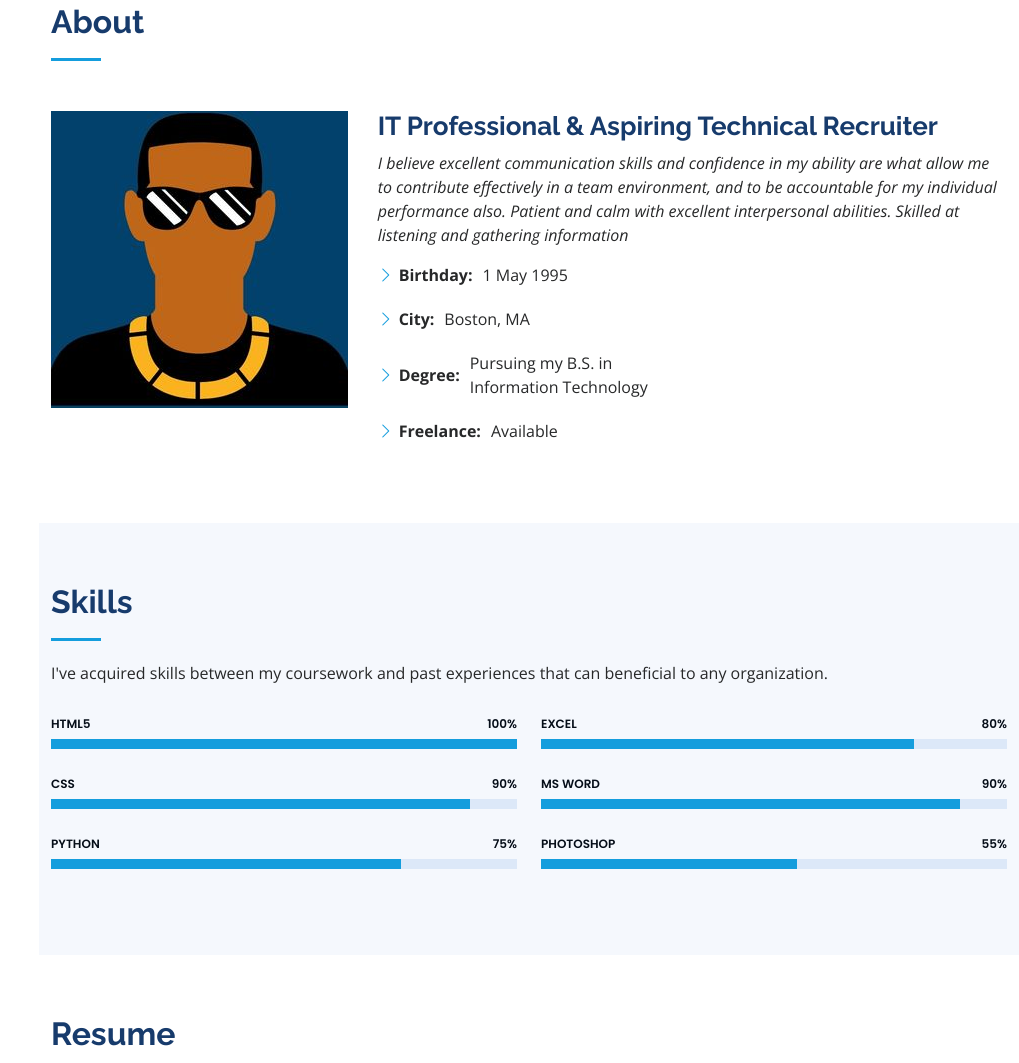
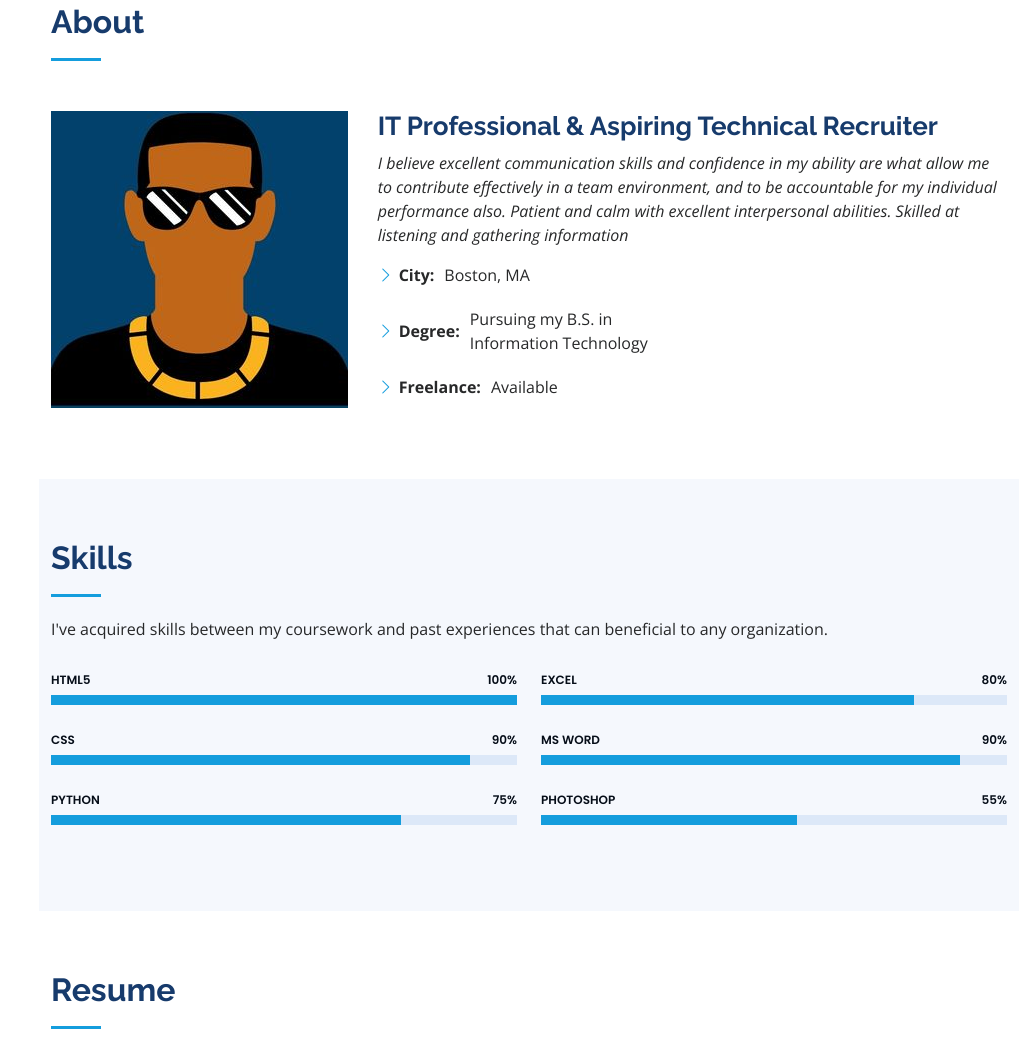
Before and after one commit to zhadjah9559/Chidera, a plain HTML site: page index.html in a window 1280 px wide. Shown: the part 857-1920 px from the top of the page, without its empty margins (261-1280 px from the left). Drawn offline with nearby package versions, Linux system fonts and the light colour scheme.

Commit message:
got rid of typo

```diff
--- a/index.html
+++ b/index.html
@@ -95,7 +95,6 @@ interpersonal abilities. Skilled at listening and gathering information
             <div class="row">
               <div class="col-lg-6">
                 <ul>
-                  <li><i class="bi bi-chevron-right"></i> <strong>Birthday:</strong> <span>1 May 1995</span></li>
                   <li><i class="bi bi-chevron-right"></i> <strong>City:</strong> <span>Boston, MA</span></li>
                   <li><i class="bi bi-chevron-right"></i> <strong>Degree:</strong> <span>Pursuing my B.S. in Information Technology</span></li>
                   <li><i class="bi bi-chevron-right"></i> <strong>Freelance:</strong> <span>Available</span></li>
```
